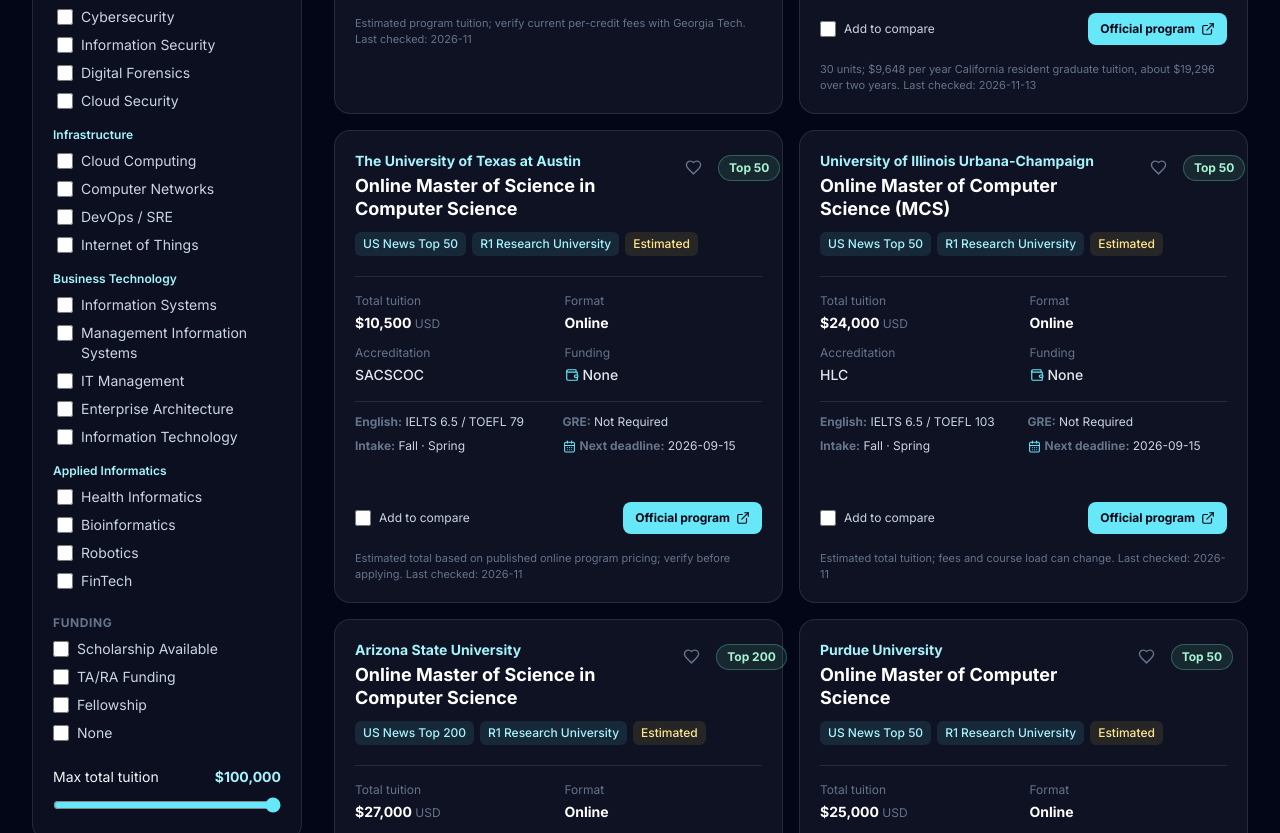
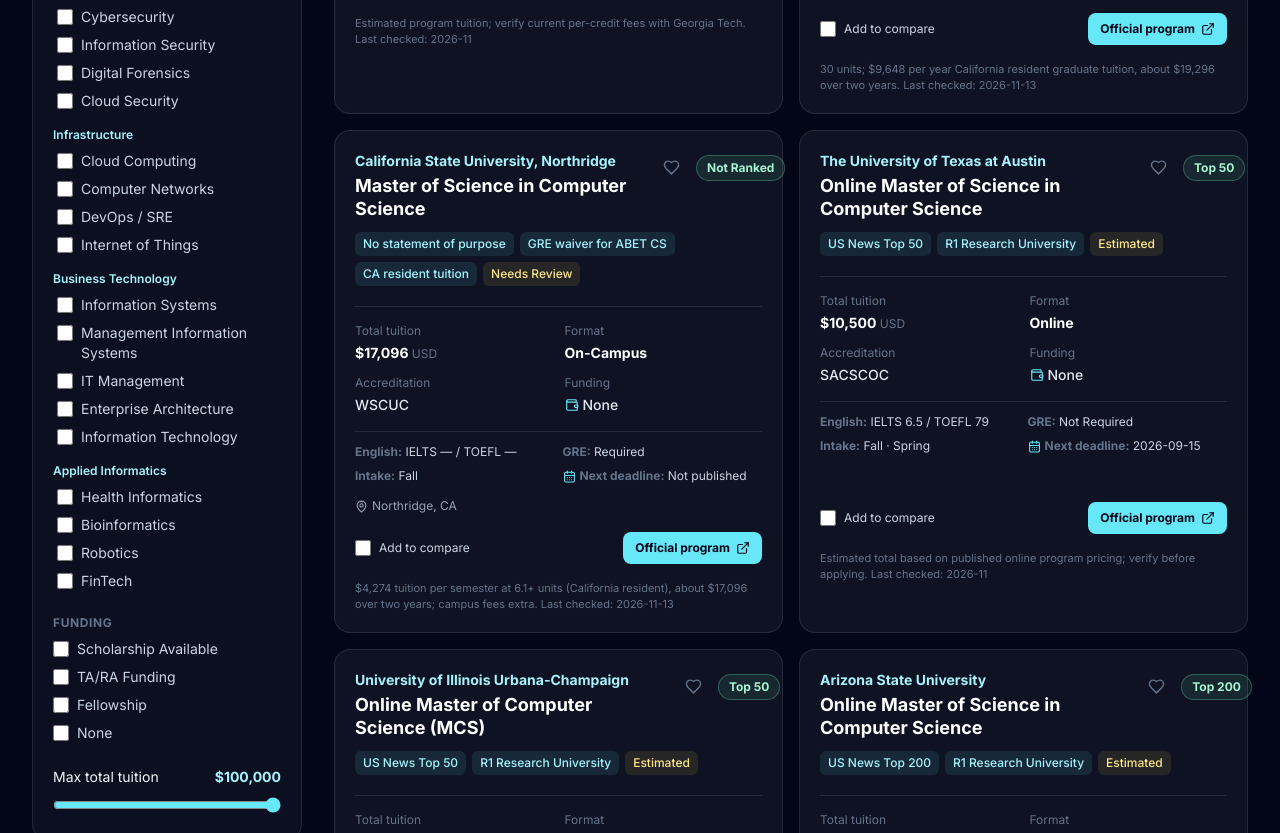
Before and after one commit to nattapongsindhu/master-mine, a Next.js app: page / in a window 1280 px wide. Shown: the part 1480-2313 px from the top of the page. Built offline with nearby package versions, Linux system fonts and the light colour scheme.

Commit message:
data: add CSUN MS Computer Science after CSULA

```diff
--- a/src/data/seed.ts
+++ b/src/data/seed.ts
@@ -61,6 +61,21 @@ const basePrograms: Program[] = [
     admissionRequirements: ["GPA 3.0 (2.5-2.99 considered by special action)", "Up to three prerequisites from the department's six-course pool", "IERF or WES credential evaluation", "English proficiency requirement: confirm with the department"],
     sourceUrl: "https://www.calstatela.edu/academic/ecst/cs", tuitionNote: "30 units; $9,648 per year California resident graduate tuition, about $19,296 over two years.", lastVerified: "2026-11",
     greRequirement: "Not Required", intakes: ["Fall"], applicationDeadlines: { fall: "2027-05-31" }, deadlineNote: "classes start 2027-08-23", verificationStatus: "Needs Review", sourceLastChecked: "2026-11-13"
+  },
+  {
+    id: "csun-ms-computer-science",
+    university: "California State University, Northridge",
+    programName: "Master of Science in Computer Science",
+    degree: "M.S. Computer Science",
+    disciplines: ["Computer Science"],
+    format: "On-Campus", city: "Northridge", state: "CA", totalTuitionUsd: 17096, tuitionIsEstimated: true,
+    fundingTypes: ["None"], usNewsRank: null, rankingTier: "Not Ranked",
+    rankingSource: "Not Ranked", accreditationType: "Regional Accreditation",
+    accreditationAgency: "WSCUC", carnegieClass: "Master's",
+    qualityBadges: ["No statement of purpose", "GRE waiver for ABET CS", "CA resident tuition"],
+    admissionRequirements: ["GPA 3.0 (2.5-3.0 considered by special action)", "GRE required; waived for ABET-accredited CS graduates with GPA 3.0 or higher", "Prerequisites: calculus I-II, programming, data structures, discrete structures, computer organization, operating systems, automata, algorithms", "Applied through Cal State Apply; English proficiency requirement: confirm with the university"],
+    sourceUrl: "https://www.csun.edu/engineering-computer-science/computer-science/programs/graduate-programs/ms-computer-science", tuitionNote: "$4,274 tuition per semester at 6.1+ units (California resident), about $17,096 over two years; campus fees extra.", lastVerified: "2026-11",
+    greRequirement: "Required", intakes: ["Fall"], verificationStatus: "Needs Review", sourceLastChecked: "2026-11-13"
   },
   {
     id: "utexas-ms-cso",
```
Also changed, not shown: 2 other files (tests, documents, lock files or other folders).
